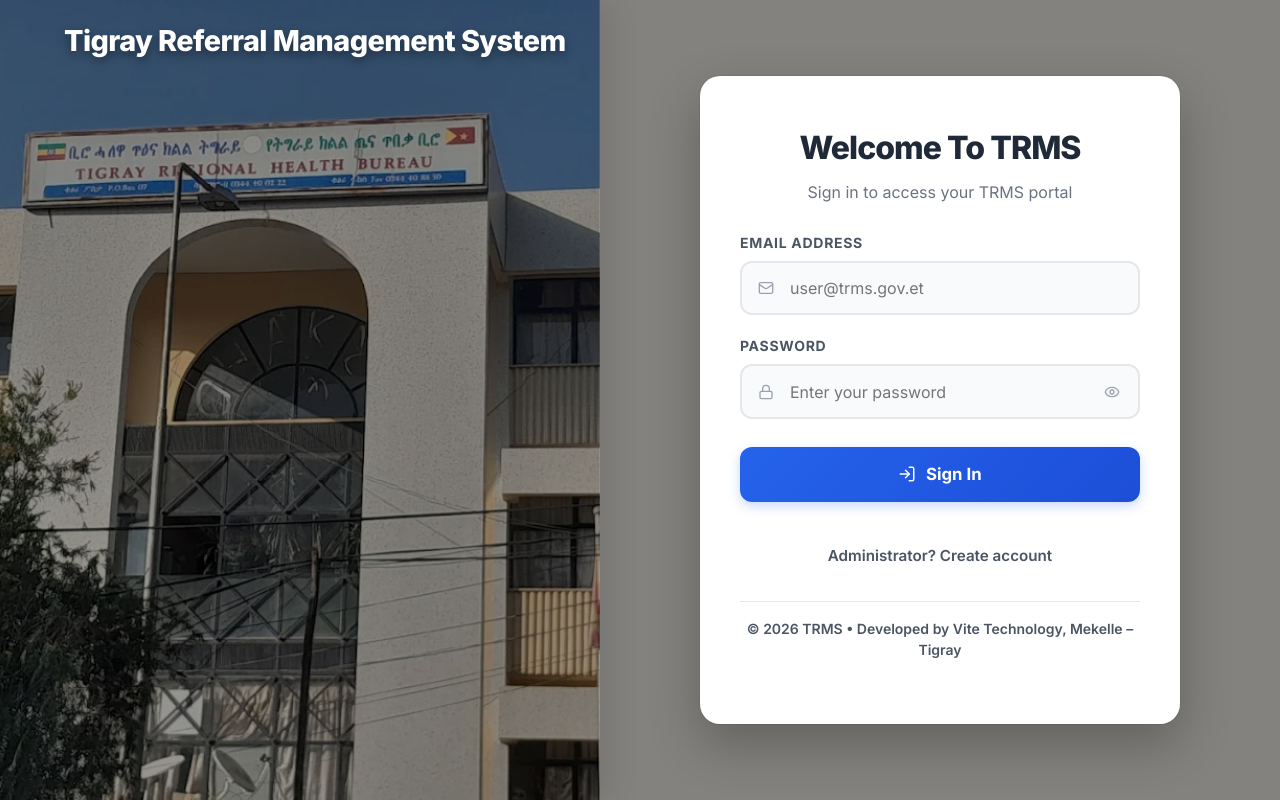
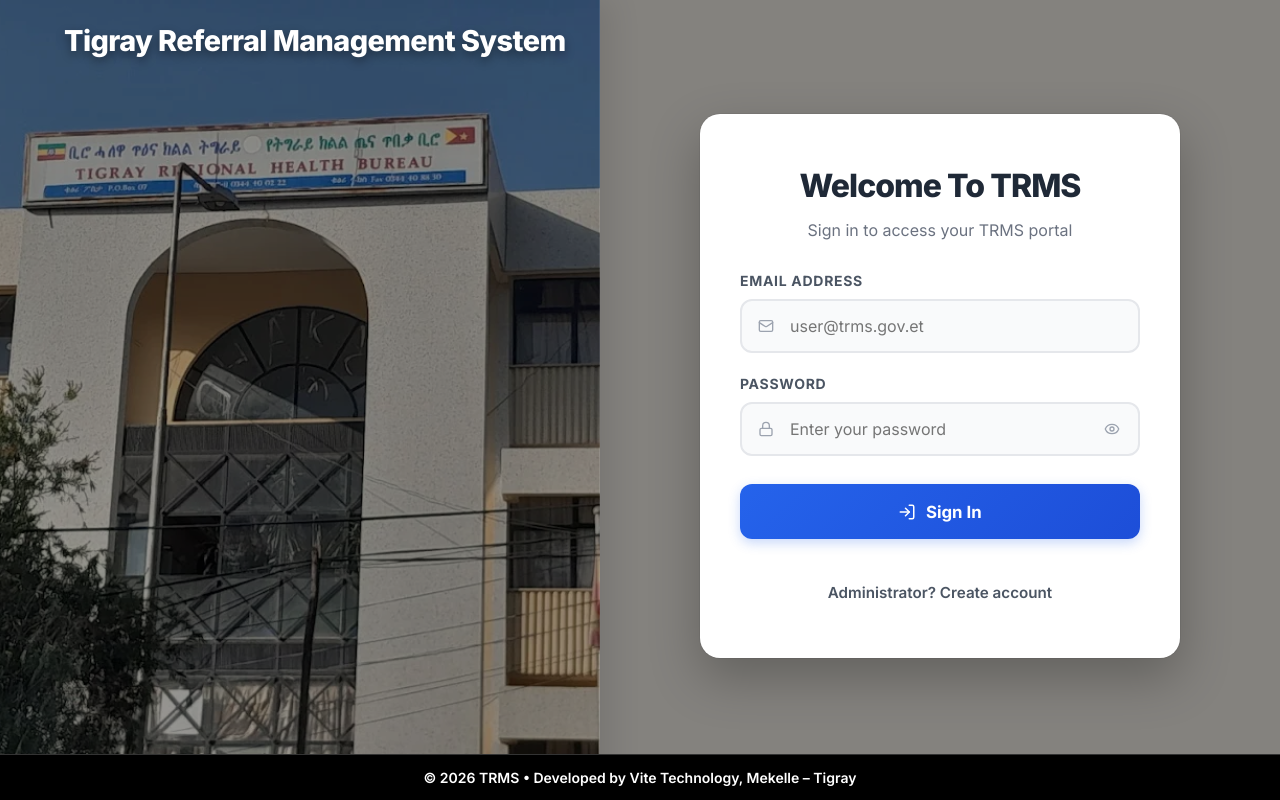
Before and after one commit to Yeenatu16/Trms-App, a Next.js app in the folder frontend/: page / in a window 1280 px wide. Built offline with nearby package versions, Linux system fonts and the light colour scheme; no server answers.

Commit message:
style: make footer globally fixed with black background and adjust layout padding

```diff
--- a/frontend/src/app/globals.css
+++ b/frontend/src/app/globals.css
@@ -1242,11 +1242,15 @@
 /* APP FOOTER — Minimal, clean, unobtrusive                      */
 /* ============================================================ */
 .app-footer {
-  margin-top: auto;
-  padding: 1rem 0;
-  background: transparent;
-  border-top: 1px solid #e5e7eb;
+  position: fixed;
+  bottom: 0;
+  left: 0;
+  width: 100%;
+  background: #000000;
+  border-top: 1px solid #333;
   text-align: center;
+  z-index: 1000;
+  padding: 0.75rem 0;
 }
 
 .app-footer-inner {
@@ -1262,7 +1266,7 @@
 .app-footer-copy {
   font-size: 0.875rem;
   font-weight: 600;
-  color: #4b5563;
+  color: #ffffff;
 }
 
 /* Center: nav links */
--- a/frontend/src/app/page.css
+++ b/frontend/src/app/page.css
@@ -66,7 +66,7 @@
   overflow-y: auto; overflow-x: hidden;
   align-items: center;
   justify-content: center;
-  padding: 2rem;
+  padding: 2rem 2rem 60px 2rem;
 }
 
 .auth-form-card {
@@ -394,8 +394,6 @@
       z-index: 10;
       transform: translateY(100%);
       transition: transform 0.45s cubic-bezier(0.2, 0.8, 0.2, 1);
-      display: flex;
-      flex-direction: column;
     }
 
     .auth-panel-right.mobile-open {
@@ -415,17 +413,15 @@
       font-weight: bold;
       box-shadow: 0 4px 10px rgba(0,0,0,0.15);
       cursor: pointer;
-      flex-shrink: 0;
     }
 
     .auth-form-card {
-      padding: 2.5rem 1.5rem 3rem 1.5rem;
+      padding: 2.5rem 1.5rem 6rem 1.5rem;
       border-radius: 24px 24px 0 0;
       margin-top: 0;
       box-shadow: 0 -10px 40px rgba(0,0,0,0.25);
       max-width: 100%;
-      flex: 1;
-      min-height: 0;
+      height: 100%;
       overflow-y: auto;
     }
   }
```
